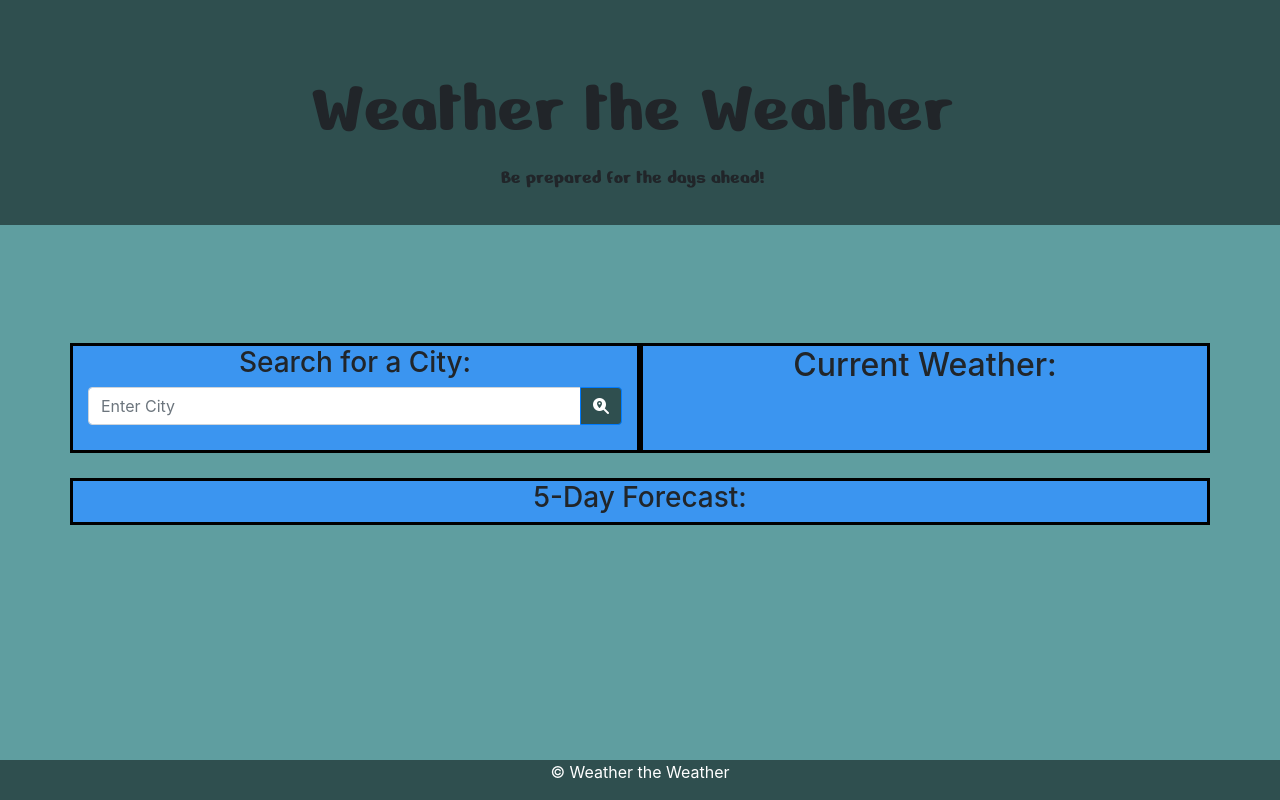
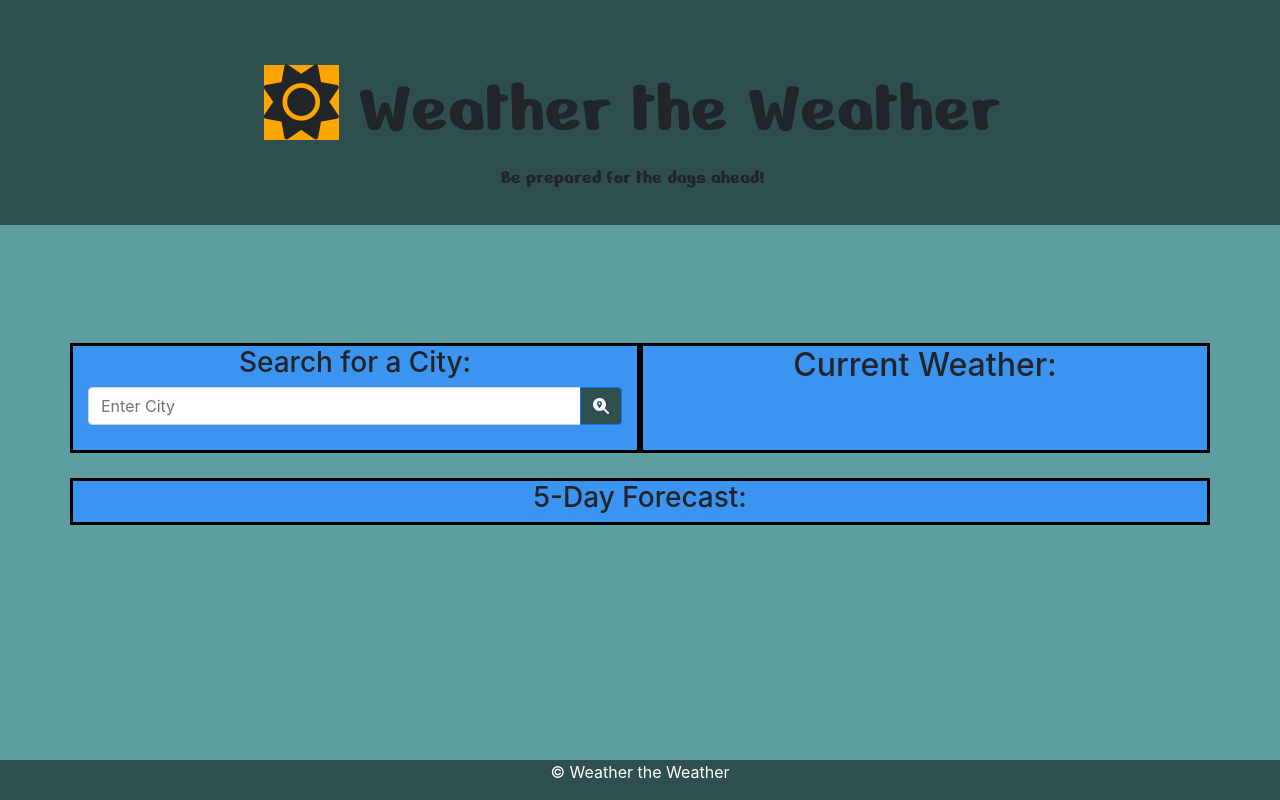
Before and after one commit to bcermak/Weather-Dashboard, a plain HTML site: page public/index.html in a window 1280 px wide. Drawn offline with nearby package versions, Linux system fonts and the light colour scheme.

Commit message:
added icon to jumbotron...pretty much final

```diff
--- a/public/index.html
+++ b/public/index.html
@@ -15,7 +15,8 @@
 <body>
     <div class="jumbotron jumbotron-fluid">
         <div class="container jumboText">
-          <h1 style="font-size: 75px;">Weather the Weather</h1>
+
+          <h1 style="font-size: 75px;"> <i style="background-color: orange;" class="fas fa-sun"></i> Weather the Weather</h1>
           <p class="lead">Be prepared for the days ahead!</p>
         </div>
       </div>
--- a/public/script.js
+++ b/public/script.js
@@ -47,8 +47,6 @@ $( "#submitCity" ).click(function(e) {
 
     var futureTempF1 = (response.list[i].main.temp_max - 275.15) * 1.80 + 32;
 
-
-    forecast.attr("display", "block");
     $("#forecast1").html(response.list[i].dt_txt);
     $("#forecast1").append("<p>Forecasted Temp: " + futureTempF1.toFixed(2) + "&#176;");
 
```
Also changed, not shown: 1 other file.
